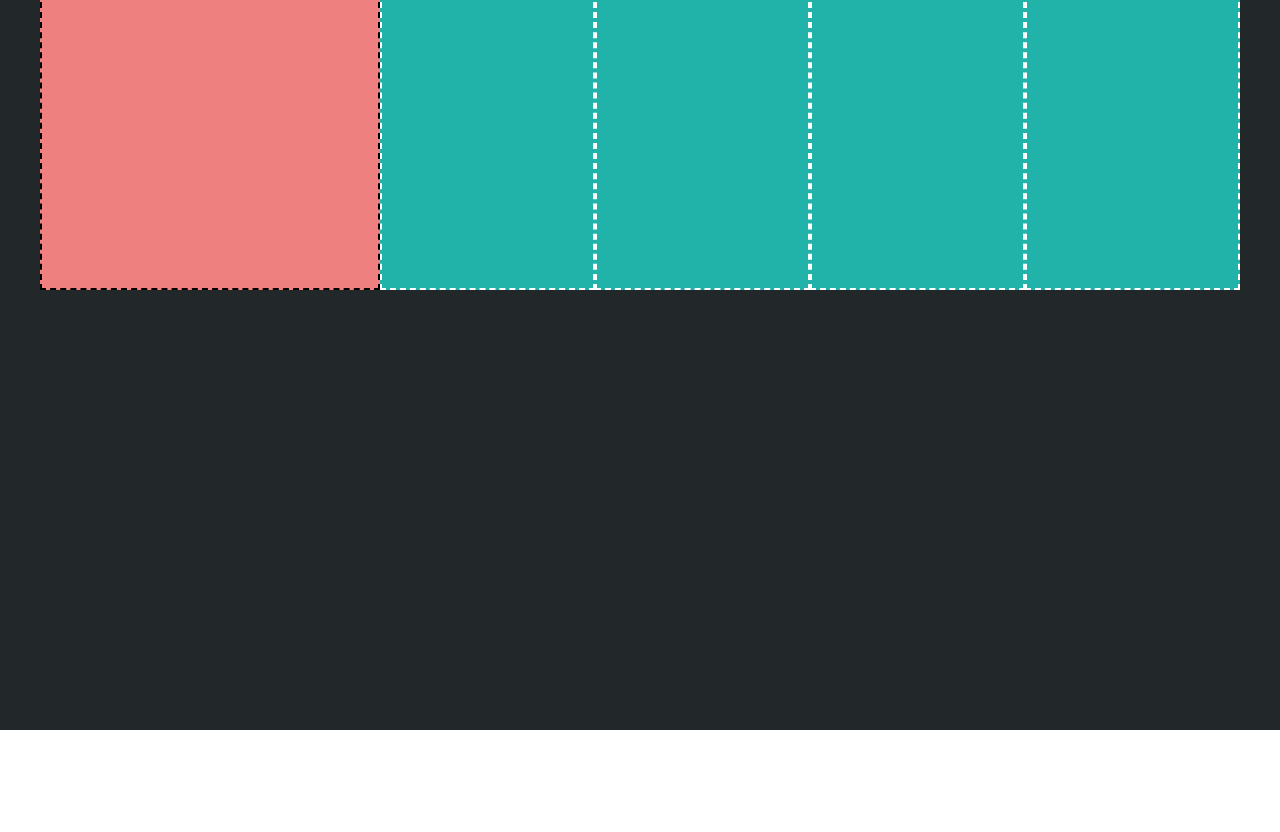
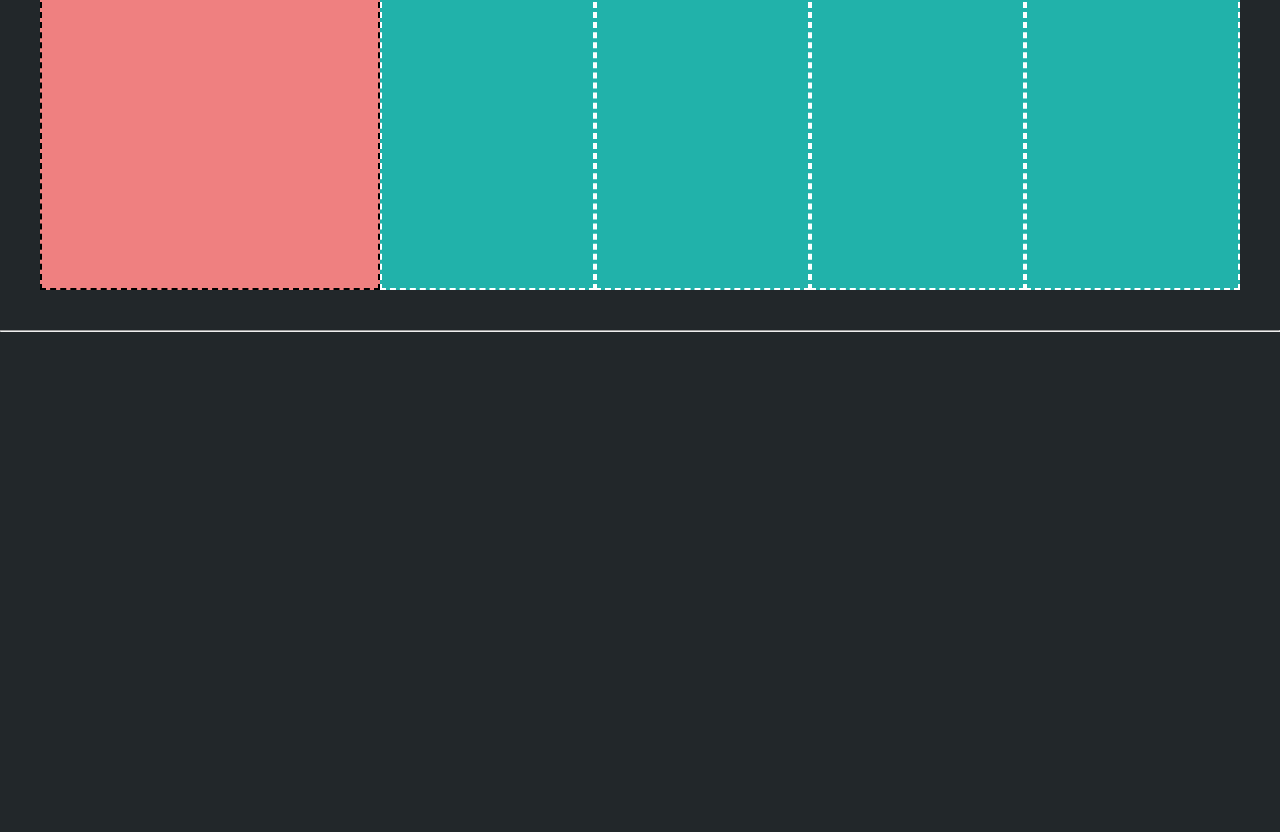
Before and after one commit to Ali-Chouchene/htmlcss-struttura-discord, a plain HTML site: page index.html in a window 1280 px wide. Shown: the part 3653-4485 px from the top of the page. Before the commit the page ends 4383 px from the top, so only its background shows below. Drawn offline with Linux system fonts and the light colour scheme.

Commit message:
starting footer

```diff
--- a/css/style.css
+++ b/css/style.css
@@ -17,6 +17,9 @@ button{
     background-color: rgb(218,165,32);
     border:  rgb(218,165,32);
     font-size: 25px;
+}
+.br{
+    color: aliceblue;
 }
 
 /*header*/
@@ -88,10 +91,18 @@ header{
 .container-big-black{
     background-color:rgb(34,39,42) ;
     min-width: 1200px;
-    min-height: 1000px;
+    min-height: 600px;
     display: flex;
     justify-content: center;
     padding-top: 10px;
+
+}
+.container-footer{
+    background-color: rgb(34,39,42);
+    min-width: 1200px;
+    min-height: 500px;
+    display: flex;
+    justify-content: center;
 
 }
 
--- a/index.html
+++ b/index.html
@@ -49,20 +49,24 @@
       <section class="container-big-grey">
            <div class="green-box"></div>
       </section>
-      <footer>
+
         <section class="container-big-black">
             <div class="red-box"></div>
             <div class="marine-box"></div>
             <div class="marine-box"></div>
             <div class="marine-box"></div>
             <div class="marine-box"></div>
-
+        </section>
+    </main>
+    <footer>
+        <hr>
+        <section class="container-footer">
 
         </section>
 
 
-      </footer>
-    </main>
+    </footer>
+
 
 </body>
 </html>
```
